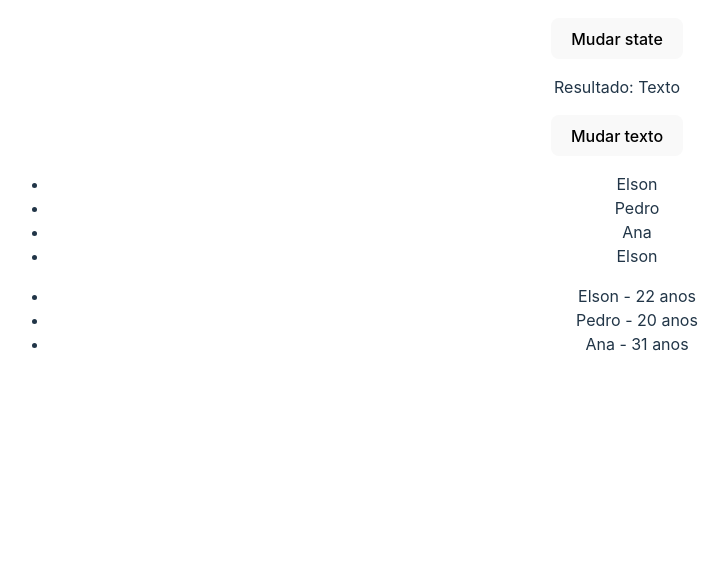
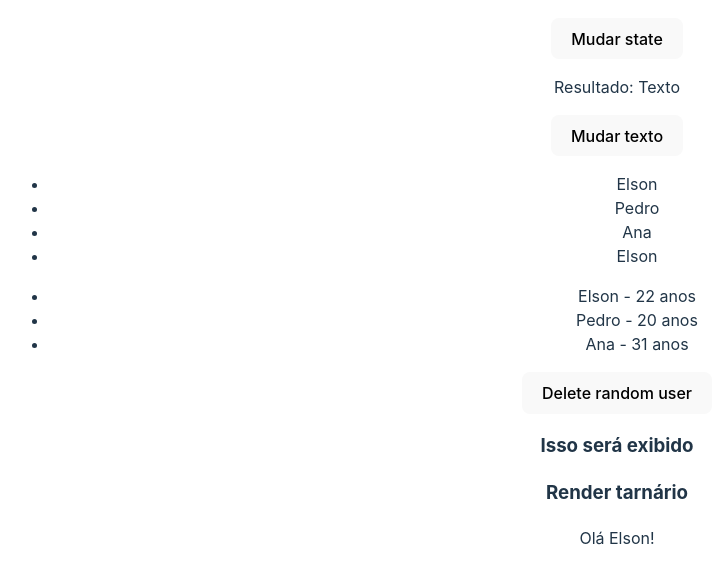
Before and after one commit to ELSON-341/React, a React (Vite) app in the folder 3_avancando_em_react/avancando/: page / in a window 1280 px wide. Shown: the part 1146-1730 px from the top of the page, without its empty margins (23-751 px from the left). Built offline with nearby package versions, Linux system fonts and the light colour scheme.

Commit message:
render conditio

```diff
--- a/3_avancando_em_react/avancando/src/App.jsx
+++ b/3_avancando_em_react/avancando/src/App.jsx
@@ -8,6 +8,9 @@ import { Data } from './components/Data'
 
 // 4 - rederizão de lista
 import ListRender from './components/ListRender'
+
+// 7 - render condicional
+import ConditionalRender from './components/ConditionalRender'
 function App() {
 
   return (
@@ -23,6 +26,8 @@ function App() {
       <Data></Data>
       {/* 4 - rederizão de lista */}
       <ListRender></ListRender>
+      {/* 7 - render condicional  */}
+      <ConditionalRender></ConditionalRender>
     </>
   )
 }
--- /dev/null
+++ b/3_avancando_em_react/avancando/src/components/ConditionalRender.jsx
@@ -0,0 +1,26 @@
+
+const ConditionalRender = () => {
+    const x = false
+
+    const name = 'Elson'
+  return (
+    <div>
+        {/* 7 - render condicional */}
+        <h3>Isso será exibido</h3>
+        {x && <p>Se x for true sim!</p>}
+        {/* 8 - else */}
+        <h3>Render tarnário</h3>
+        {name === 'João' ? (
+            <div>
+                <p>Olá {name}!</p>
+            </div>
+        ) : (
+            <div>
+                <p>Olá {name}!</p>
+            </div>
+        )}
+    </div>
+  )
+}
+
+export default ConditionalRender
--- a/3_avancando_em_react/avancando/src/components/ListRender.jsx
+++ b/3_avancando_em_react/avancando/src/components/ListRender.jsx
@@ -8,6 +8,13 @@ const ListRender = () => {
     {id: 2, name: 'Pedro', age: 20},
     {id: 3, name: 'Ana', age: 31},
   ])
+
+  const deleteRandom = () => {
+    const randomNumber = Math.floor(Math.random() * 4)
+
+    setUsers((preUsers) => preUsers.filter((user) => randomNumber != user.id))
+  }
+
   return (
     <div>
       {/* 4 - render sem key */}
@@ -22,6 +29,8 @@ const ListRender = () => {
               <li key={user.id}>{user.name} - {user.age} anos</li>
             ))}
         </ul>
+        {/* 6 - previous state */}
+        <button type="button" onClick={deleteRandom}>Delete random user</button>
     </div>
   )
 }
```
